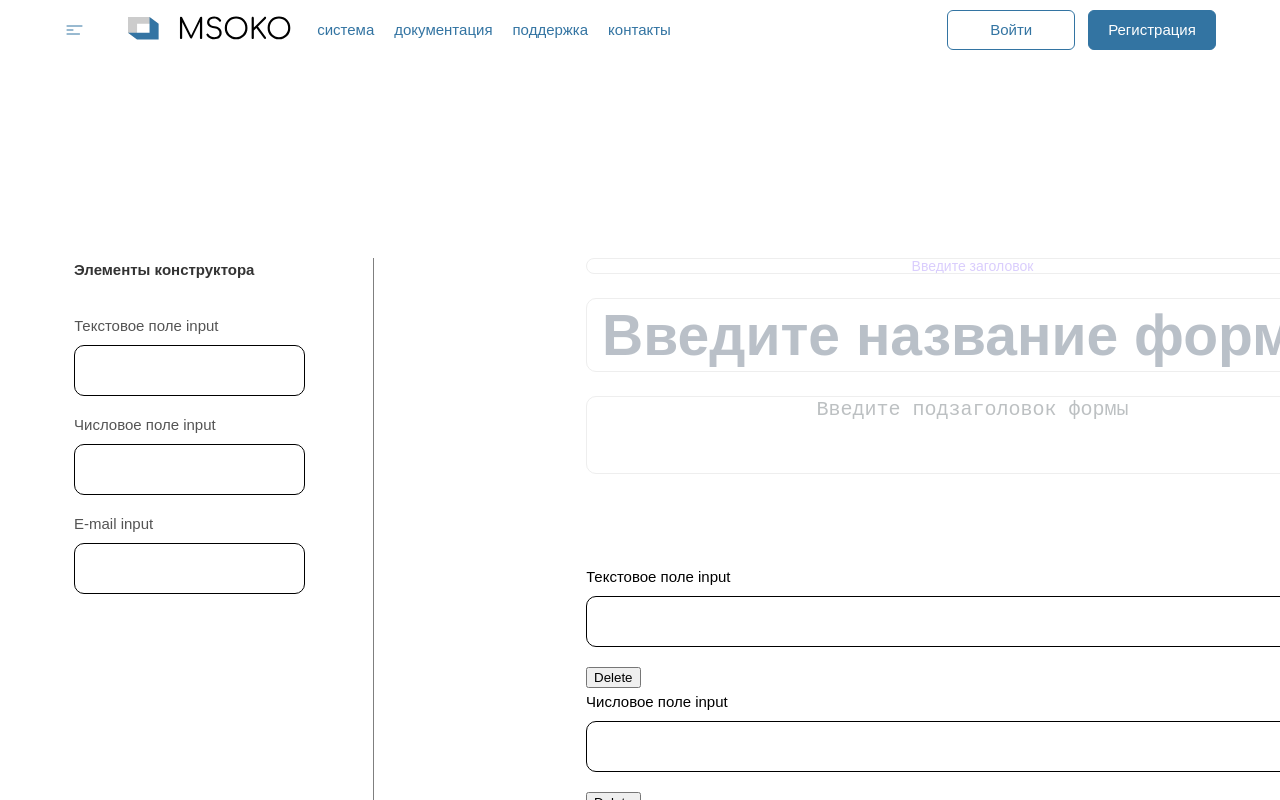
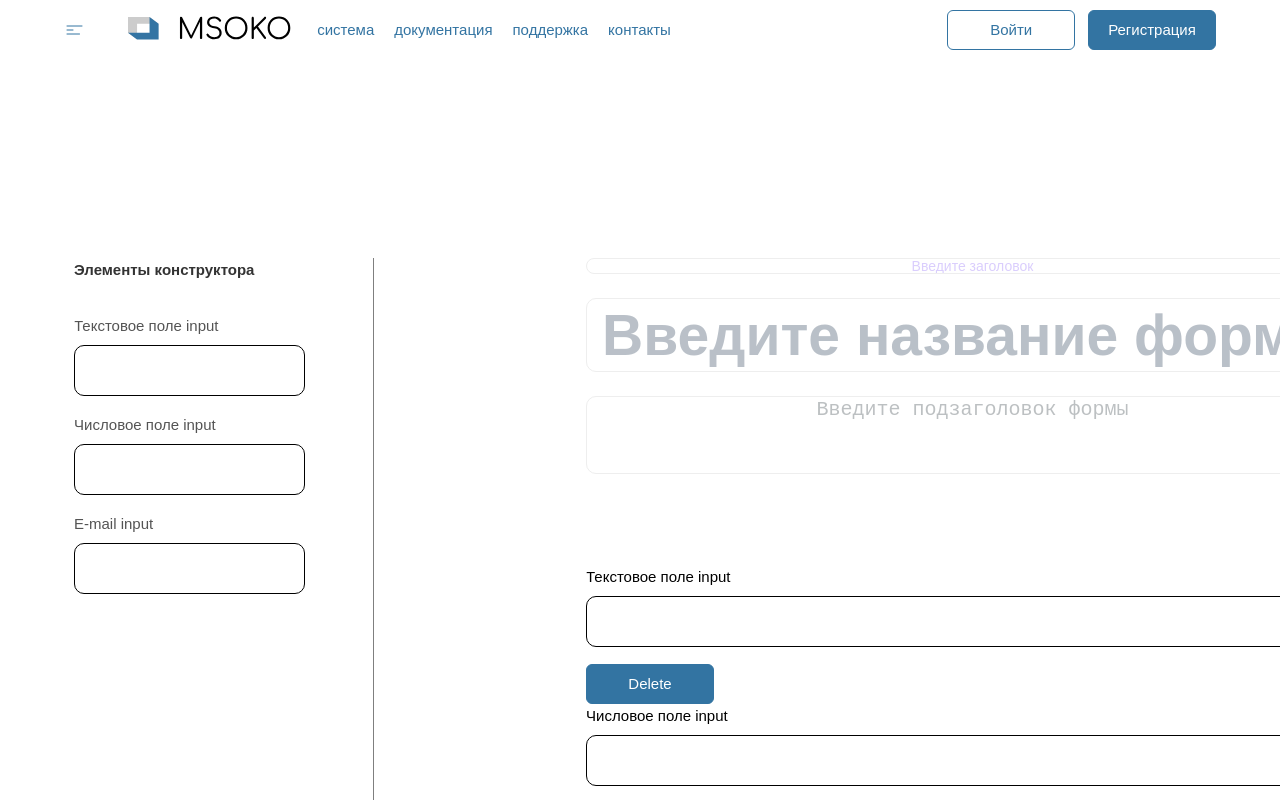
Before and after one commit to NISONovosibirsk/niso-system, a React (Create React App) app: page / in a window 1280 px wide. Shown: the top 800 px of the page. Built offline with nearby package versions, Linux system fonts and the light colour scheme.

Commit message:
button fixed

```diff
--- a/src/components/FormElement/FormElement.tsx
+++ b/src/components/FormElement/FormElement.tsx
@@ -7,6 +7,7 @@ import {
     valueChange,
 } from '../../store/actions/formActions';
 import { useTypeSelector } from '../../hooks/useTypeSelector';
+import { Button } from '..';
 
 // FormElement props types
 interface IFormElement {
@@ -68,13 +69,11 @@ const NewFormElement = ({ item, id, index, isDisabled }: IFormElement) => {
                         ></input>
                     </div>
                     {isDisabled ? null : (
-                        <button
-                            onClick={e => {
-                                handleRemove(e);
-                            }}
-                        >
-                            Delete
-                        </button>
+                        <Button
+                            type='filled'
+                            onClick={handleRemove}
+                            title='Delete'
+                        />
                     )}
                 </div>
             )}
```
